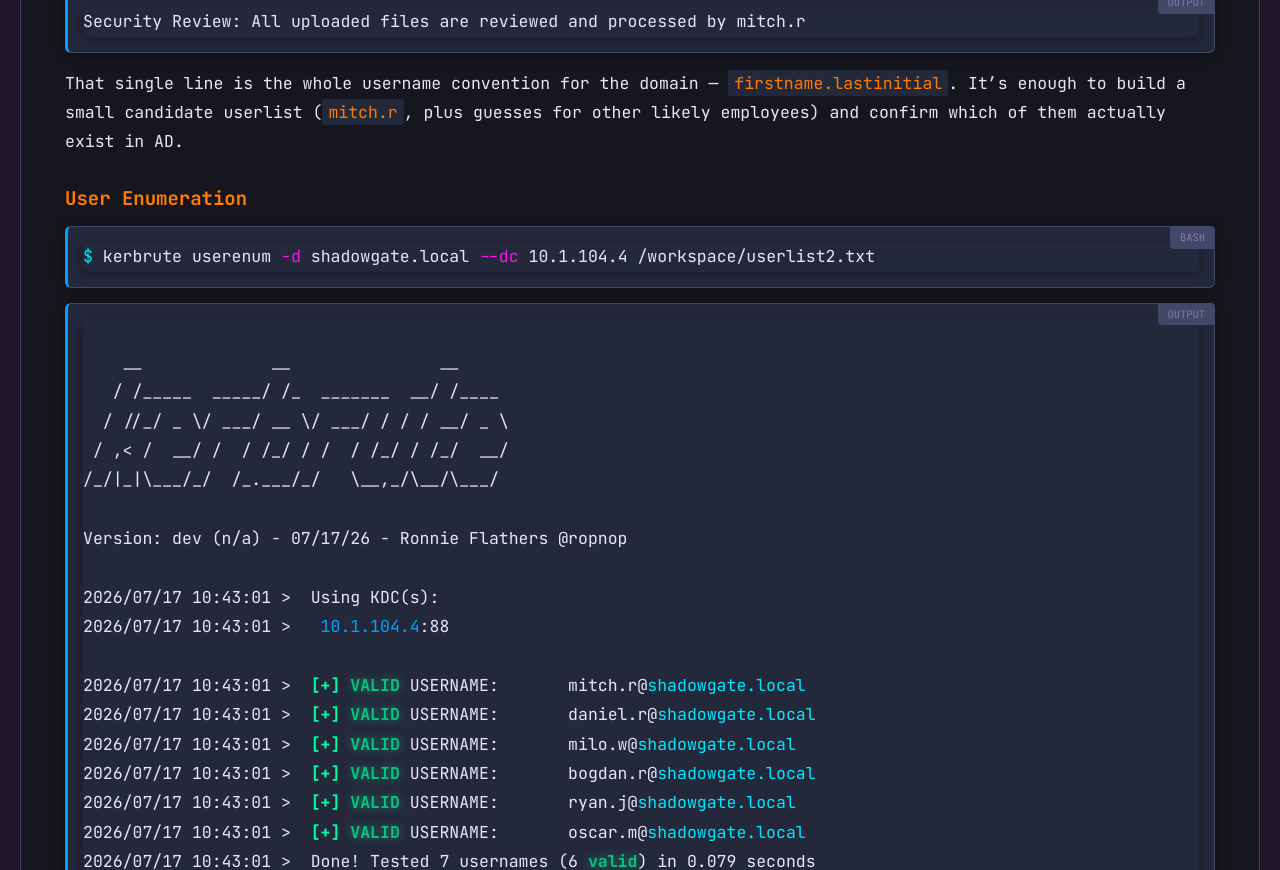
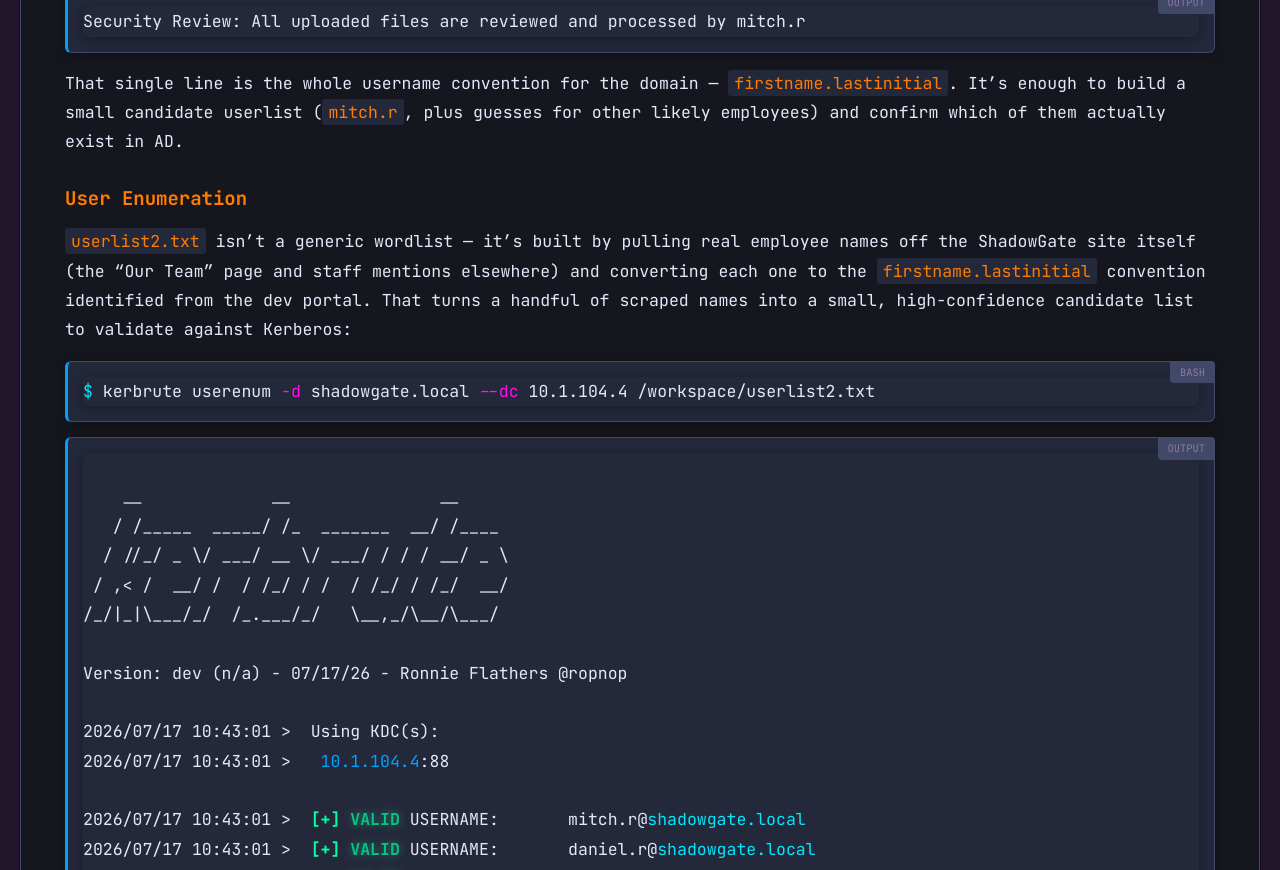
Before and after one commit to p3ta00/p3ta00.github.io, a Jekyll site: the page built from _ctf/hacksmarter-shadowgate2.md, in a window 1280 px wide and 900 px high, scrolled down 6269 px, cut to the strip 30-900 px from the top of the window. Built offline with Jekyll 4.4.1, drawn with Linux system fonts in a browser that asks for light colours.

Commit message:
Explain userlist2.txt was built from names scraped off the ShadowGate site

````diff
--- a/_ctf/hacksmarter-shadowgate2.md
+++ b/_ctf/hacksmarter-shadowgate2.md
@@ -186,6 +186,8 @@
 That single line is the whole username convention for the domain — `firstname.lastinitial`. It's enough to build a small candidate userlist (`mitch.r`, plus guesses for other likely employees) and confirm which of them actually exist in AD.
 
 ### User Enumeration
+
+`userlist2.txt` isn't a generic wordlist — it's built by pulling real employee names off the ShadowGate site itself (the "Our Team" page and staff mentions elsewhere) and converting each one to the `firstname.lastinitial` convention identified from the dev portal. That turns a handful of scraped names into a small, high-confidence candidate list to validate against Kerberos:
 
 ```bash
 $ kerbrute userenum -d shadowgate.local --dc 10.1.104.4 /workspace/userlist2.txt
````
